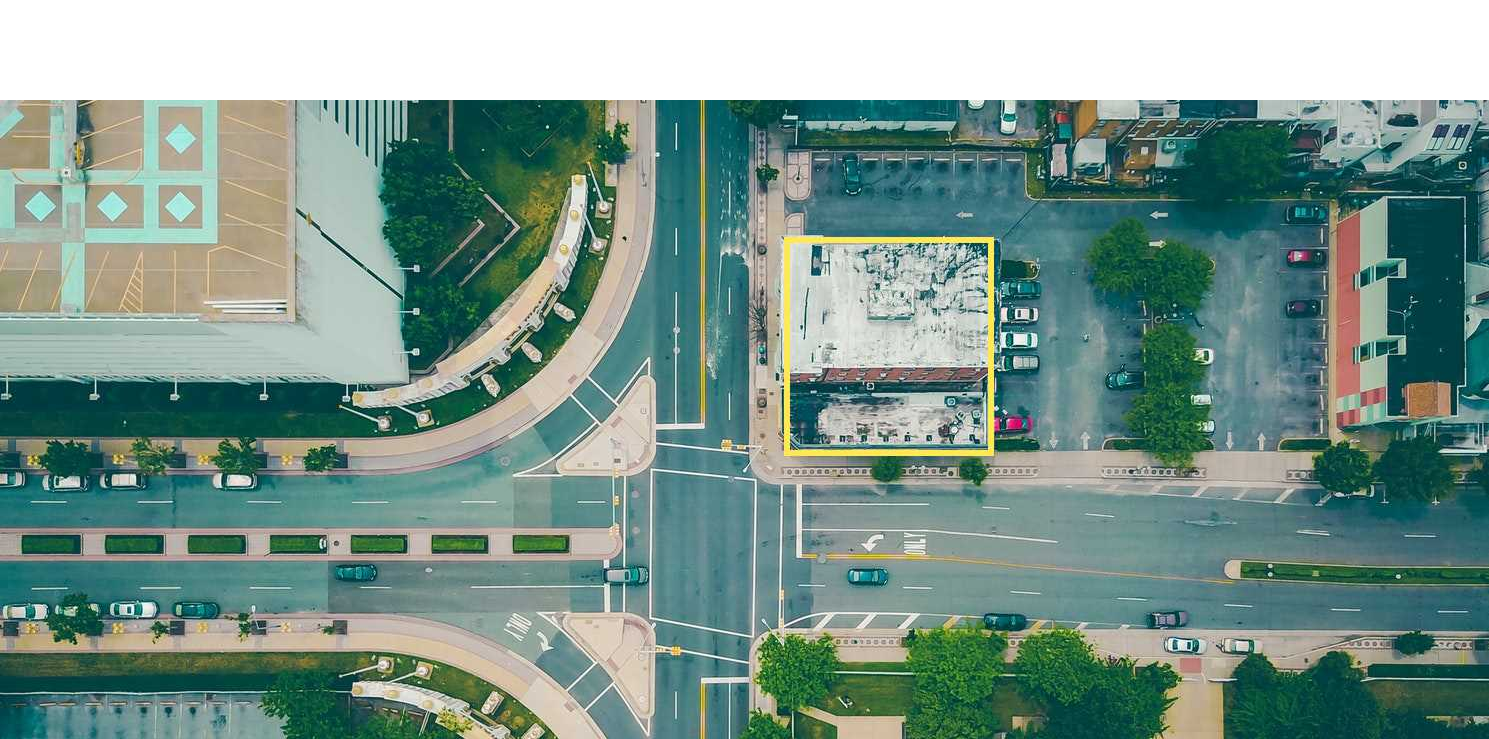
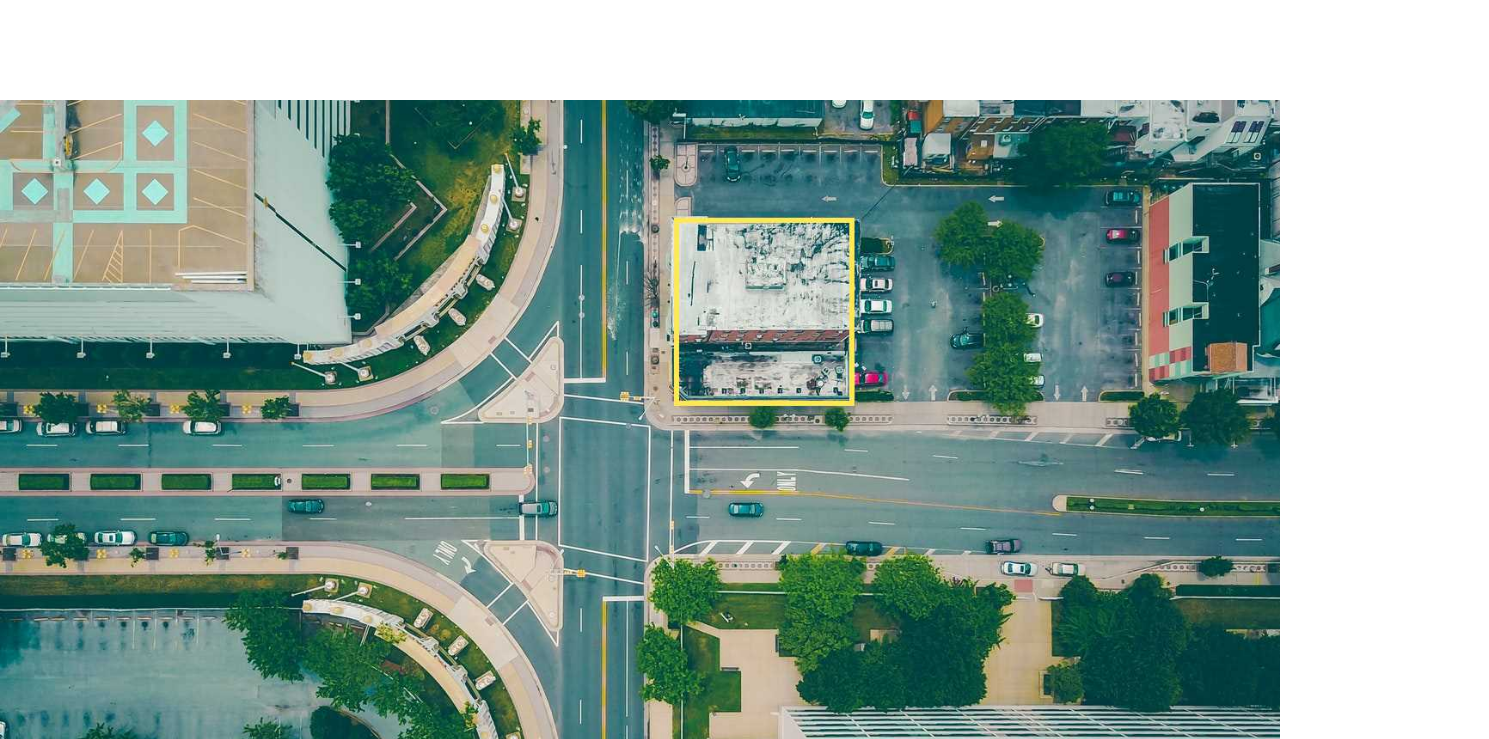
Before and after one commit to Sussychrist/fat, a plain HTML site: page index.html in a window 1280 px wide. Shown: the part 2529-3268 px from the top of the page, 1489 px wide, since content can reach past the window. Drawn offline with Linux system fonts and the light colour scheme.

Commit message:
Update style.css

```diff
--- a/assets/CSS/style.css
+++ b/assets/CSS/style.css
@@ -337,8 +337,9 @@ html {
 }
 
 /*MAP*/
-.map-section iframe {
+.map-section img {
   width: 100%;
+  background-position: center;
 }
 
 /*Footer*/
```
